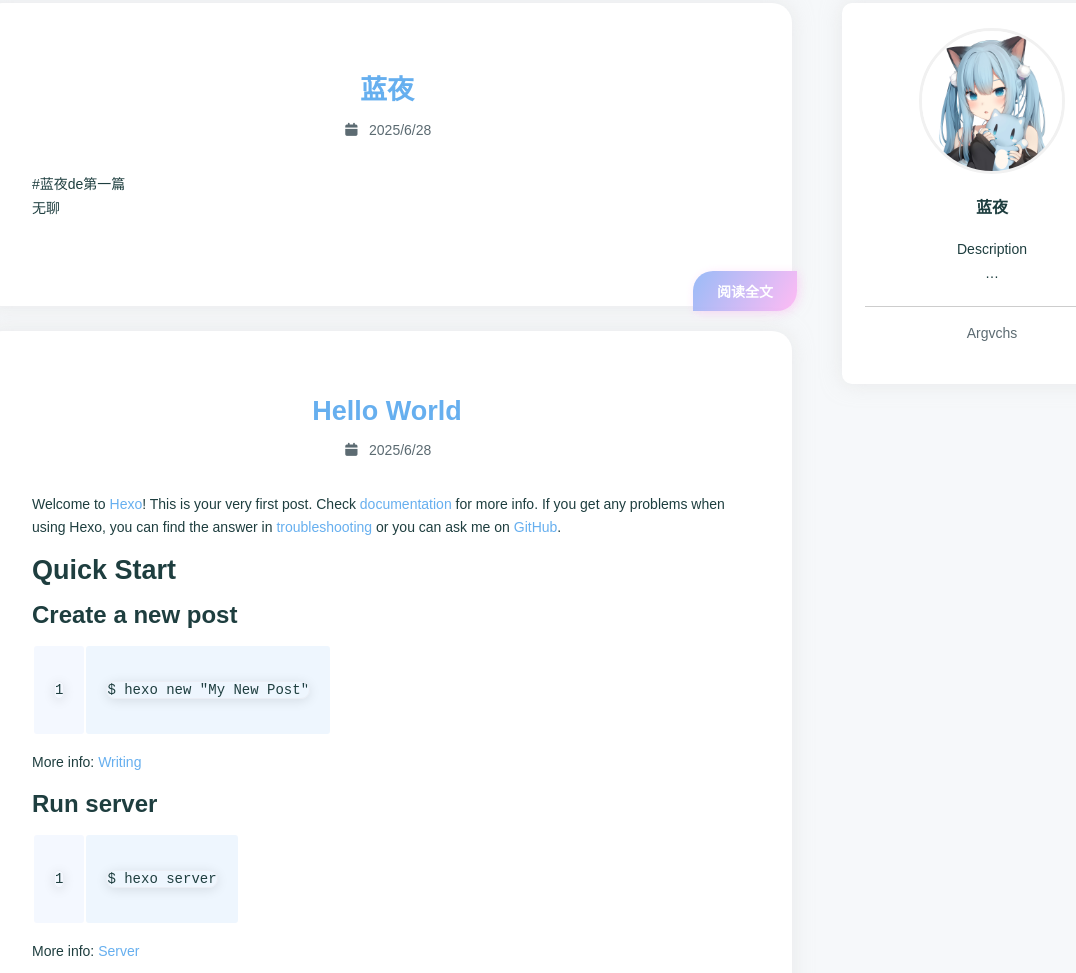
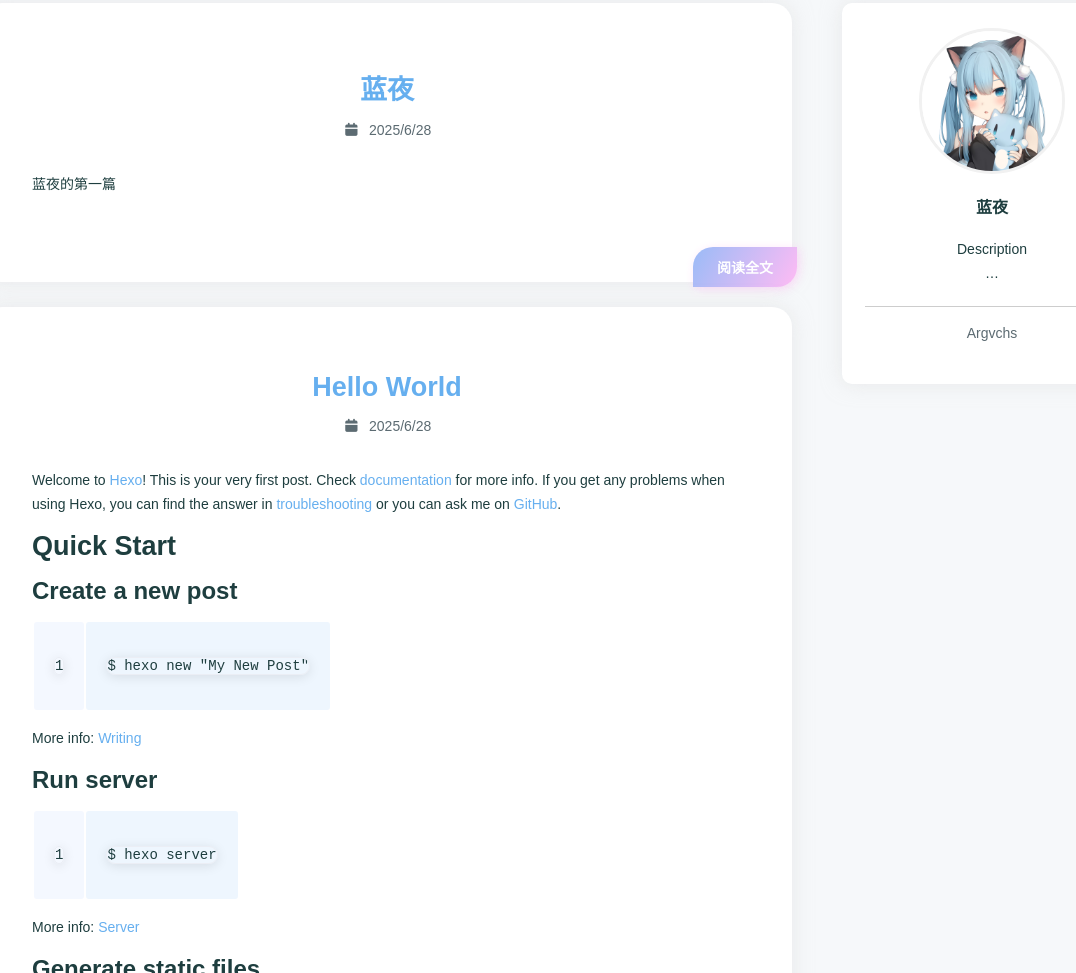
Before and after one commit to lanye461/lanye461.github.io, a plain HTML site: page index.html in a window 1280 px wide. Shown: the part 817-1790 px from the top of the page, without its empty margins (78-1154 px from the left). Drawn offline with nearby package versions, Linux system fonts and the light colour scheme; a script that the page names is missing; a web font is replaced by a local one.

Commit message:
Site updated: 2025-06-29 00:57:09

```diff
--- a/index.html
+++ b/index.html
@@ -198,7 +198,7 @@
     <div class="description">
         <div class="content" v-pre>
 
-            <p>#蓝夜de第一篇<br>无聊</p>
+            <p>蓝夜的第一篇</p>
 
 
         </div>
```
Also changed, not shown: 2025/06/28/蓝夜/index.html (+1 -1 lines).
